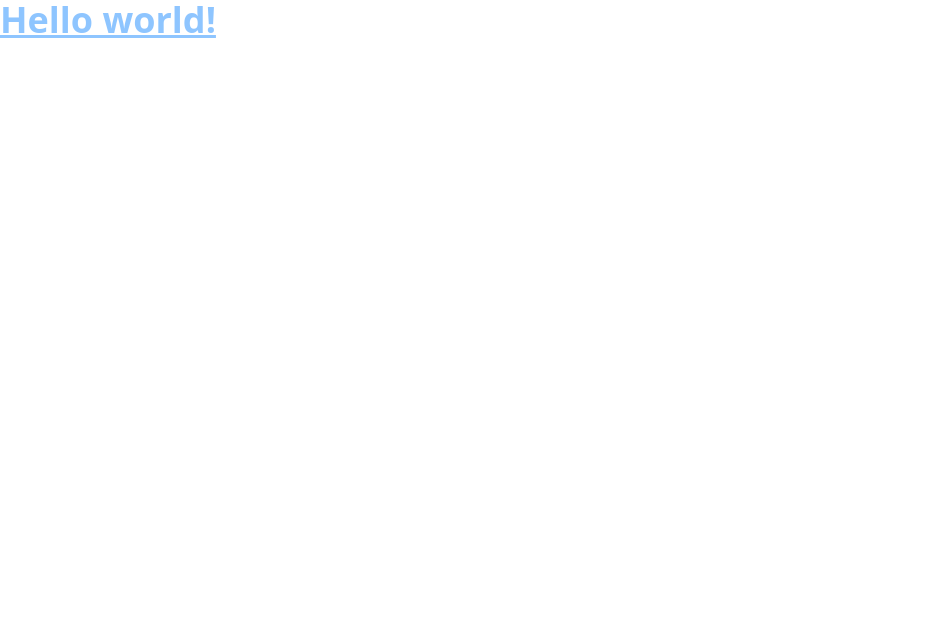
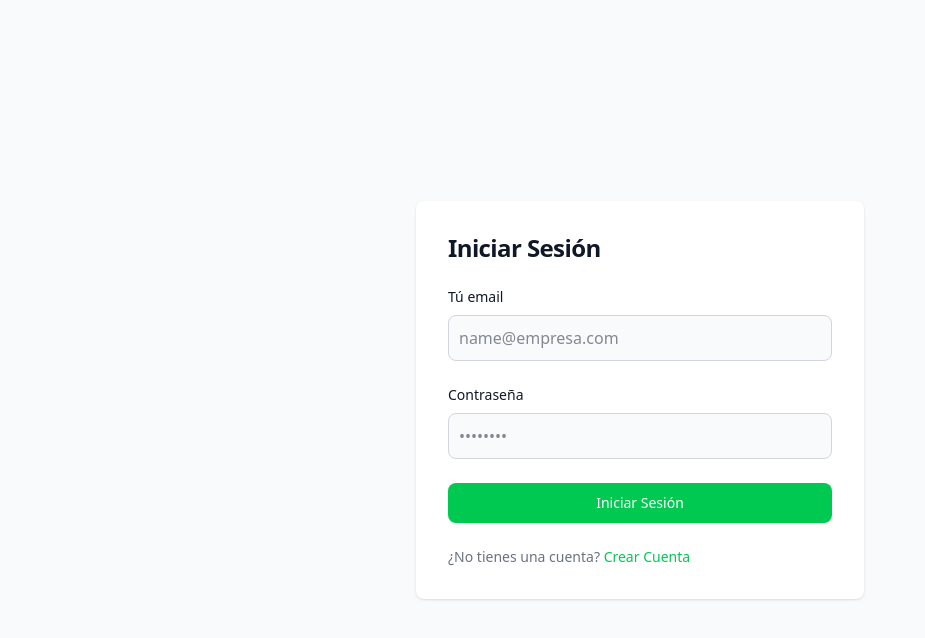
Before and after one commit to pablon04/soporte-tecnico, an Angular app: page /auth/log-in in a window 1280 px wide. Shown: the top 638 px of the page, without its empty margins (0-925 px from the left). Built offline with nearby package versions, Linux system fonts and the light colour scheme.

Commit message:
Estilos y form puestos

```diff
--- a/package.json
+++ b/package.json
@@ -31,6 +31,7 @@
     "@angular/platform-server": "^20.3.0",
     "@angular/router": "^20.3.0",
     "@angular/ssr": "^20.3.2",
+    "@supabase/supabase-js": "^2.57.4",
     "@tailwindcss/postcss": "^4.1.13",
     "express": "^5.1.0",
     "postcss": "^8.5.6",
--- a/src/app/app.html
+++ b/src/app/app.html
@@ -1,3 +1 @@
-<h1 class="text-blue-300 text-4xl font-bold underline">
-  Hello world!
-</h1>
+<router-outlet></router-outlet>
--- a/src/app/app.routes.ts
+++ b/src/app/app.routes.ts
@@ -5,6 +5,6 @@ import { Routes } from '@angular/router';
 export const routes: Routes = [
     {
         path: 'auth',
-        loadChildren: () => import('./auth/features/auth-shell/auth-routing').then(m => m.default)
+        loadChildren: () => import('./auth/features/auth-shell/auth-routing')
     }
 ];
--- a/src/app/app.ts
+++ b/src/app/app.ts
@@ -1,5 +1,6 @@
 import { Component, signal } from '@angular/core';
 import { RouterOutlet } from '@angular/router';
+import LogIn from './auth/features/log-in/log-in';
 
 @Component({
   selector: 'app-root',
--- a/src/app/auth/features/log-in/log-in.html
+++ b/src/app/auth/features/log-in/log-in.html
@@ -1 +1,58 @@
-<p>log-in works!</p>
+<section class="bg-gray-50 dark:bg-gray-900">
+  <div class="flex flex-col items-center justify-center px-6 py-8 mx-auto md:h-screen lg:py-0">
+    <div
+      class="w-full bg-white rounded-lg shadow dark:border md:mt-0 sm:max-w-md xl:p-0 dark:bg-gray-800 dark:border-gray-700"
+    >
+      <div class="p-6 space-y-4 md:space-y-6 sm:p-8">
+        <h1
+          class="text-xl font-bold leading-tight tracking-tight text-gray-900 md:text-2xl dark:text-white"
+        >
+          Iniciar Sesión
+        </h1>
+        <form class="space-y-4 md:space-y-6" action="#">
+          <div>
+            <label for="email" class="block mb-2 text-sm font-medium text-gray-900 dark:text-white"
+              >Tú email</label
+            >
+            <input
+              type="email"
+              name="email"
+              id="email"
+              class="bg-gray-50 border border-gray-300 text-gray-900 rounded-lg focus:ring-primary-600 focus:border-primary-600 block w-full p-2.5 dark:bg-gray-700 dark:border-gray-600 dark:placeholder-gray-400 dark:text-white dark:focus:ring-blue-500 dark:focus:border-blue-500"
+              placeholder="name@empresa.com"
+              required=""
+            />
+          </div>
+          <div>
+            <label
+              for="password"
+              class="block mb-2 text-sm font-medium text-gray-900 dark:text-white"
+              >Contraseña</label
+            >
+            <input
+              type="password"
+              name="password"
+              id="password"
+              placeholder="••••••••"
+              class="bg-gray-50 border border-gray-300 text-gray-900 rounded-lg focus:ring-primary-600 focus:border-primary-600 block w-full p-2.5 dark:bg-gray-700 dark:border-gray-600 dark:placeholder-gray-400 dark:text-white dark:focus:ring-blue-500 dark:focus:border-blue-500"
+              required=""
+            />
+          </div>
+
+          <button
+            type="submit"
+            class="w-full text-white bg-primary-600 hover:bg-primary-700 focus:ring-4 focus:outline-none focus:ring-primary-300 font-medium bg-green-500 rounded-lg text-sm px-5 py-2.5 text-center dark:bg-primary-600 dark:hover:bg-primary-700 dark:focus:ring-primary-800"
+          >
+            Iniciar Sesión
+          </button>
+          <p class="text-sm font-light text-gray-500 dark:text-gray-400">
+            ¿No tienes una cuenta?
+            <a href="#" class="font-medium text-primary-600 text-green-500 hover:underline dark:text-primary-500"
+              >Crear Cuenta</a
+            >
+          </p>
+        </form>
+      </div>
+    </div>
+  </div>
+</section>
--- a/src/app/auth/features/sign-up/sign-up.html
+++ b/src/app/auth/features/sign-up/sign-up.html
@@ -1 +1,58 @@
-<p>sign-up works!</p>
+<section class="bg-gray-50 dark:bg-gray-900">
+  <div class="flex flex-col items-center justify-center px-6 py-8 mx-auto md:h-screen lg:py-0">
+    <div
+      class="w-full bg-white rounded-lg shadow dark:border md:mt-0 sm:max-w-md xl:p-0 dark:bg-gray-800 dark:border-gray-700"
+    >
+      <div class="p-6 space-y-4 md:space-y-6 sm:p-8">
+        <h1
+          class="text-xl font-bold leading-tight tracking-tight text-gray-900 md:text-2xl dark:text-white"
+        >
+          Nueva Cuenta
+        </h1>
+        <form class="space-y-4 md:space-y-6" action="#">
+          <div>
+            <label for="email" class="block mb-2 text-sm font-medium text-gray-900 dark:text-white"
+              >Tú email</label
+            >
+            <input
+              type="email"
+              name="email"
+              id="email"
+              class="bg-gray-50 border border-gray-300 text-gray-900 rounded-lg focus:ring-primary-600 focus:border-primary-600 block w-full p-2.5 dark:bg-gray-700 dark:border-gray-600 dark:placeholder-gray-400 dark:text-white dark:focus:ring-blue-500 dark:focus:border-blue-500"
+              placeholder="name@empresa.com"
+              required=""
+            />
+          </div>
+          <div>
+            <label
+              for="password"
+              class="block mb-2 text-sm font-medium text-gray-900 dark:text-white"
+              >Contraseña</label
+            >
+            <input
+              type="password"
+              name="password"
+              id="password"
+              placeholder="••••••••"
+              class="bg-gray-50 border border-gray-300 text-gray-900 rounded-lg focus:ring-primary-600 focus:border-primary-600 block w-full p-2.5 dark:bg-gray-700 dark:border-gray-600 dark:placeholder-gray-400 dark:text-white dark:focus:ring-blue-500 dark:focus:border-blue-500"
+              required=""
+            />
+          </div>
+
+          <button
+            type="submit"
+            class="w-full text-white bg-primary-600 hover:bg-primary-700 focus:ring-4 focus:outline-none focus:ring-primary-300 font-medium bg-green-500 rounded-lg text-sm px-5 py-2.5 text-center dark:bg-primary-600 dark:hover:bg-primary-700 dark:focus:ring-primary-800"
+          >
+            Crear Cuenta
+          </button>
+          <p class="text-sm font-light text-gray-500 dark:text-gray-400">
+            ¿Tienes una cuenta?
+            <a href="#" class="font-medium text-primary-600 text-green-500 hover:underline dark:text-primary-500"
+              >Iniciar Sesión</a
+            >
+          </p>
+        </form>
+      </div>
+    </div>
+  </div>
+</section>
--- a/src/app/shared/guards/auth.guard.ts
+++ b/src/app/shared/guards/auth.guard.ts
@@ -1,31 +1,31 @@
 import { inject } from '@angular/core';
 import { CanActivateFn, Router } from '@angular/router';
-import { AuthService } from '../../auth/data-access/auth.service';
+// import { AuthService } from '../../auth/data-access/auth.service';
 
 const routerInjection = () => inject(Router);
 
-const authService = () => inject(AuthService);
+// const authService = () => inject(AuthService);
 
-export const privateGuard: CanActivateFn = async () => {
-  const router = routerInjection();
+// export const privateGuard: CanActivateFn = async () => {
+//   const router = routerInjection();
 
-  const { data } = await authService().session();
+  // const { data } = await authService().session();
 
-  if (!data.session) {
-    router.navigateByUrl('/auth/log-in');
-  }
+//   if (!data.session) {
+//     router.navigateByUrl('/auth/log-in');
+//   }
 
-  return !!data.session;
-};
+//   return !!data.session;
+// };
 
-export const publicGuard: CanActivateFn = async () => {
-  const router = routerInjection();
+// export const publicGuard: CanActivateFn = async () => {
+//   const router = routerInjection();
 
-  const { data } = await authService().session();
+//   const { data } = await authService().session();
 
-  if (data.session) {
-    router.navigateByUrl('/');
-  }
+//   if (data.session) {
+//     router.navigateByUrl('/');
+//   }
 
-  return !data.session;
-};
+//   return !data.session;
+// };
```
Also changed, not shown: 1 other file (tests, documents, lock files or other folders).
